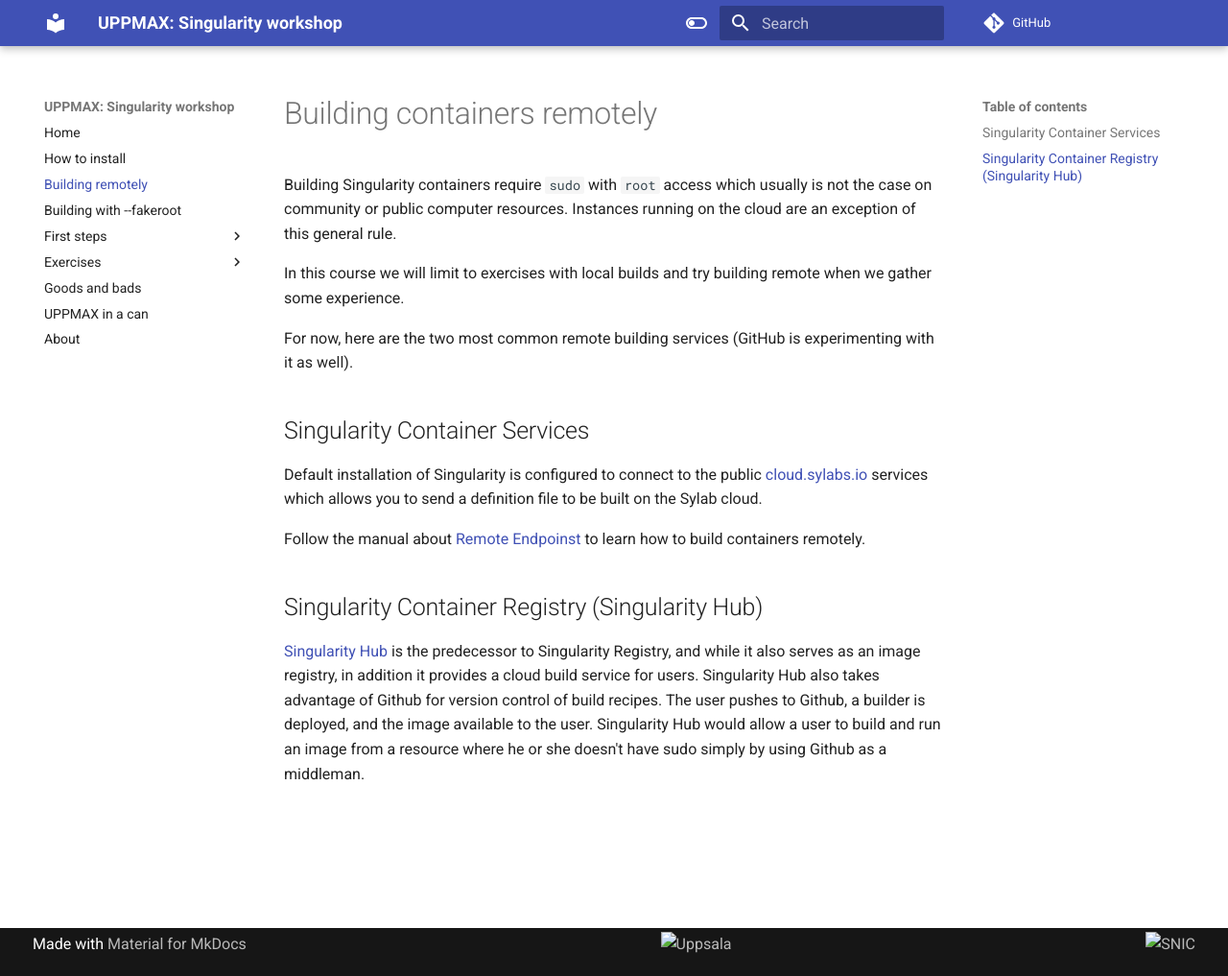
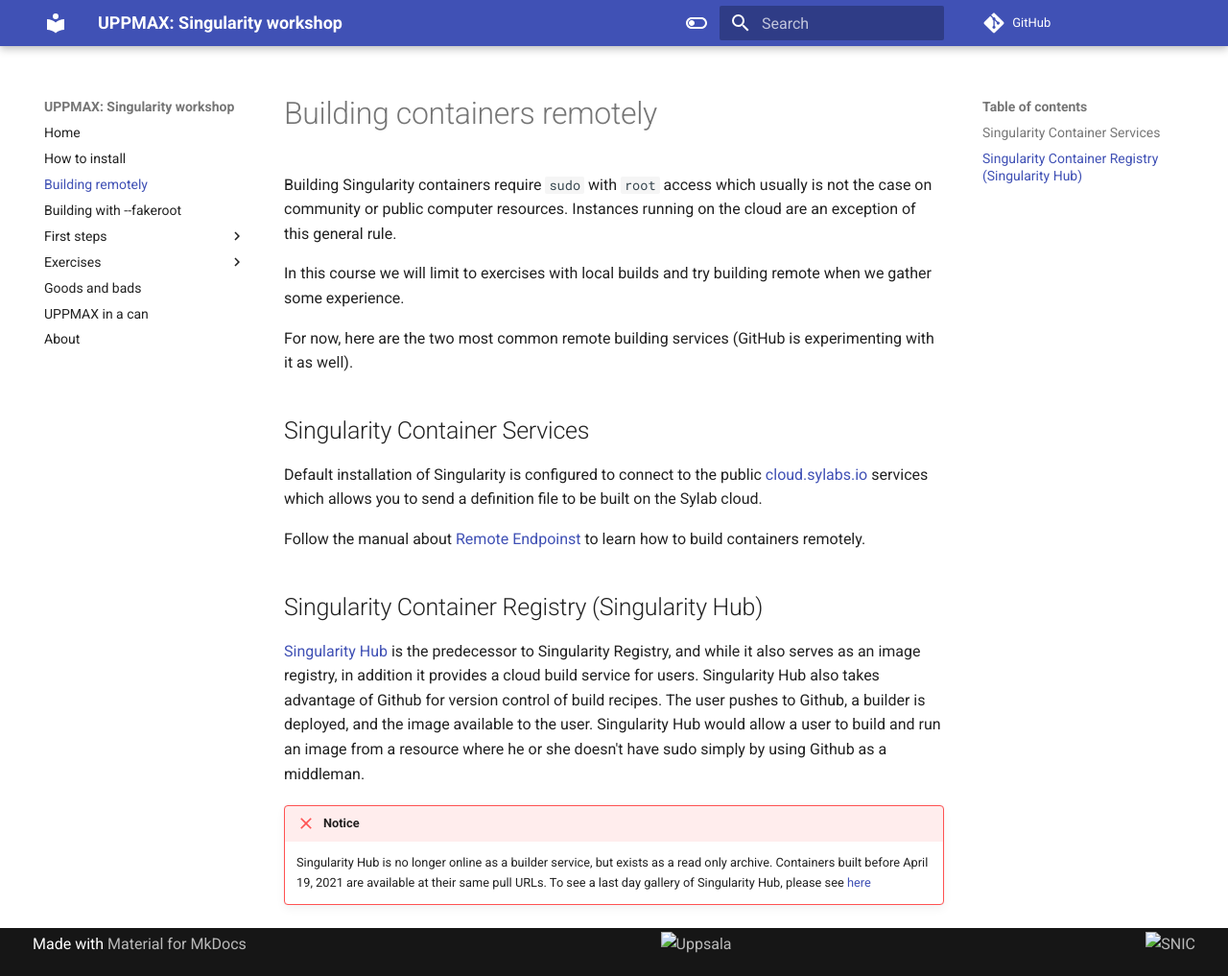
Before and after one commit to pmitev/UPPMAX-Singularity-workshop, an MkDocs documentation site: the page built from docs/remote_builder.md, in a window 1280 px wide and 1017 px high. Shown: the whole window at 96% size. Built offline with MkDocs 1.6.1 and Material for MkDocs 9.7.7, drawn with Linux system fonts in a browser that asks for light colours; comment, search, counter and statistics services are not loaded.

Commit message:
Notice about: Singularity Hub is no longer online as a builder service

```diff
--- a/docs/remote_builder.md
+++ b/docs/remote_builder.md
@@ -13,3 +13,6 @@
 
 ## Singularity Container Registry (Singularity Hub)
 [Singularity Hub](https://singularity-hub.org/) is the predecessor to Singularity Registry, and while it also serves as an image registry, in addition it provides a cloud build service for users. Singularity Hub also takes advantage of Github for version control of build recipes. The user pushes to Github, a builder is deployed, and the image available to the user. Singularity Hub would allow a user to build and run an image from a resource where he or she doesn't have sudo simply by using Github as a middleman.
+
+!!! failure "Notice"
+    Singularity Hub is no longer online as a builder service, but exists as a read only archive. Containers built before April 19, 2021 are available at their same pull URLs. To see a last day gallery of Singularity Hub, please see [here](https://singularityhub.github.io/singularityhub-docs/lastday/)
```
